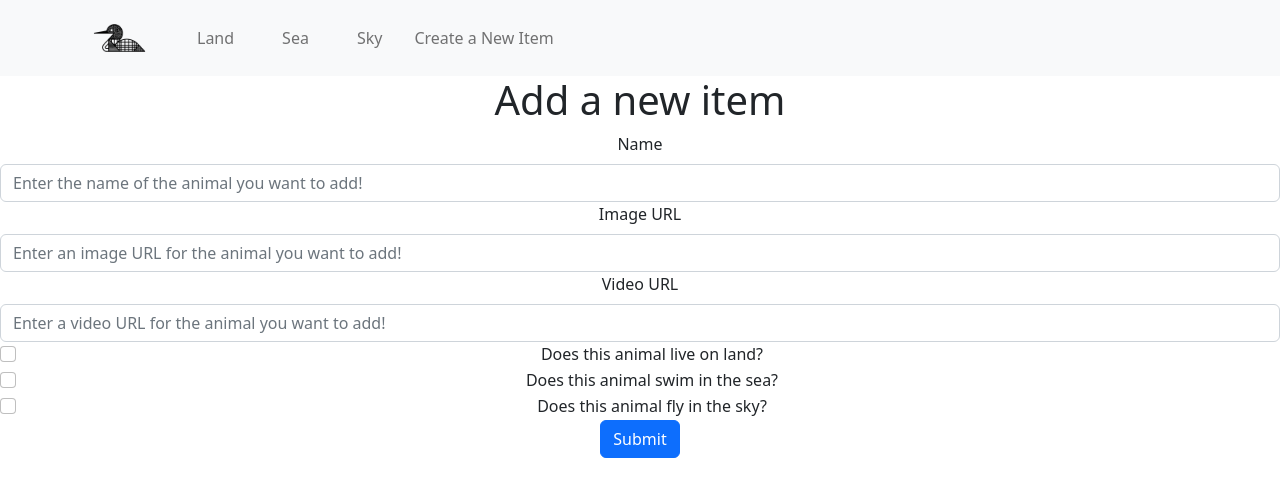
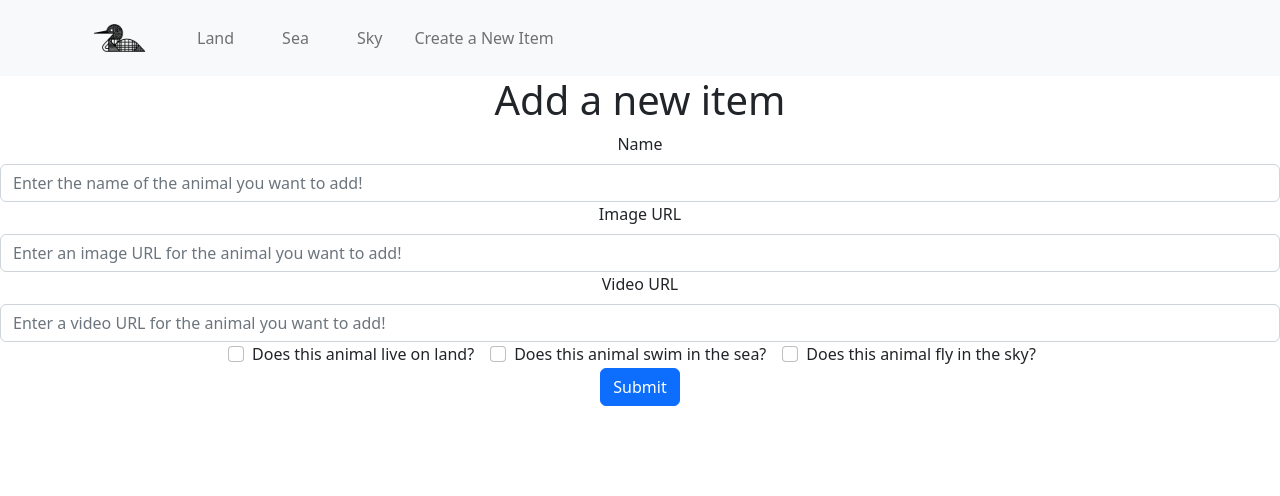
Before and after one commit to Ill-Eagle-Official/loon, a React (Create React App) app in the folder frontend/: page /new in a window 1280 px wide. Shown: the top 496 px of the page. Built offline with nearby package versions, Linux system fonts and the light colour scheme.

Commit message:
start styling work on add item page

```diff
--- a/frontend/src/components/NewItemPage.js
+++ b/frontend/src/components/NewItemPage.js
@@ -52,7 +52,7 @@ export default function NewItemPage() {
       <h1 className="new-item-title">Add a new item</h1>
 
       <Form className="new-item-form" onSubmit={handleSubmit}>
-        <Form.Group controlId="formBasicName">
+        <Form.Group controlId="formBasicName" className="name-entry">
           <Form.Label>Name</Form.Label>
           <Form.Control
             type="text"
@@ -61,7 +61,7 @@ export default function NewItemPage() {
           />
         </Form.Group>
 
-        <Form.Group controlId="formBasicImage">
+        <Form.Group controlId="formBasicImage" className="image-entry">
           <Form.Label>Image URL</Form.Label>
           <Form.Control
             type="text"
@@ -70,7 +70,7 @@ export default function NewItemPage() {
           />
         </Form.Group>
 
-        <Form.Group controlId="formBasicVideo">
+        <Form.Group controlId="formBasicVideo" className='video-entry'>
           <Form.Label>Video URL</Form.Label>
           <Form.Control
             type="text"
@@ -79,13 +79,19 @@ export default function NewItemPage() {
           />
         </Form.Group>
 
-        <Form.Group controlId="formBasicCheckbox">
-          <Form.Check type="checkbox" label="Does this animal live on land?" />
+        <Form.Group controlId="formBasicCheckbox" className="categories">
           <Form.Check
+            inline
+            type="checkbox"
+            label="Does this animal live on land?"
+          />
+          <Form.Check
+            inline
             type="checkbox"
             label="Does this animal swim in the sea?"
           />
           <Form.Check
+            inline
             type="checkbox"
             label="Does this animal fly in the sky?"
           />
```
